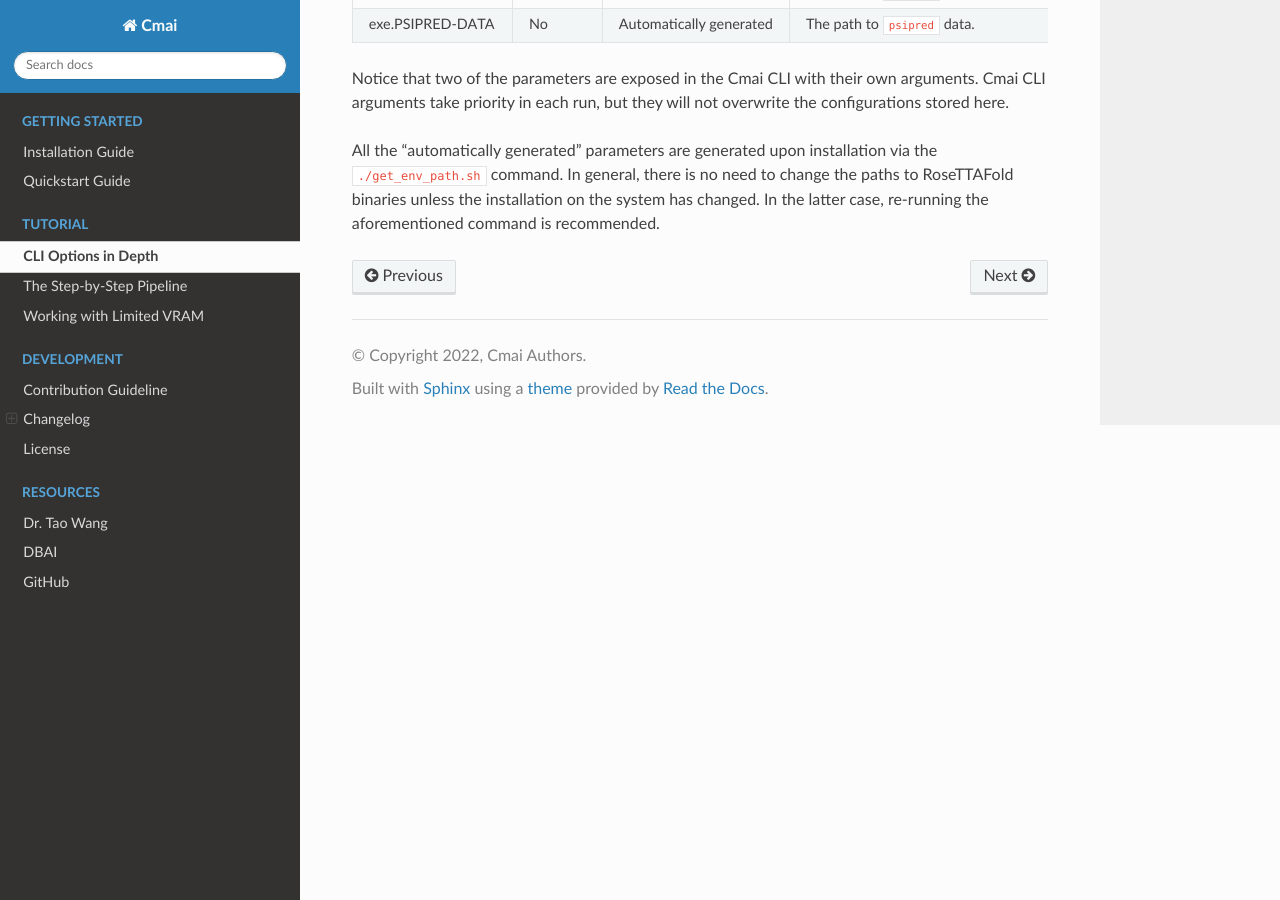
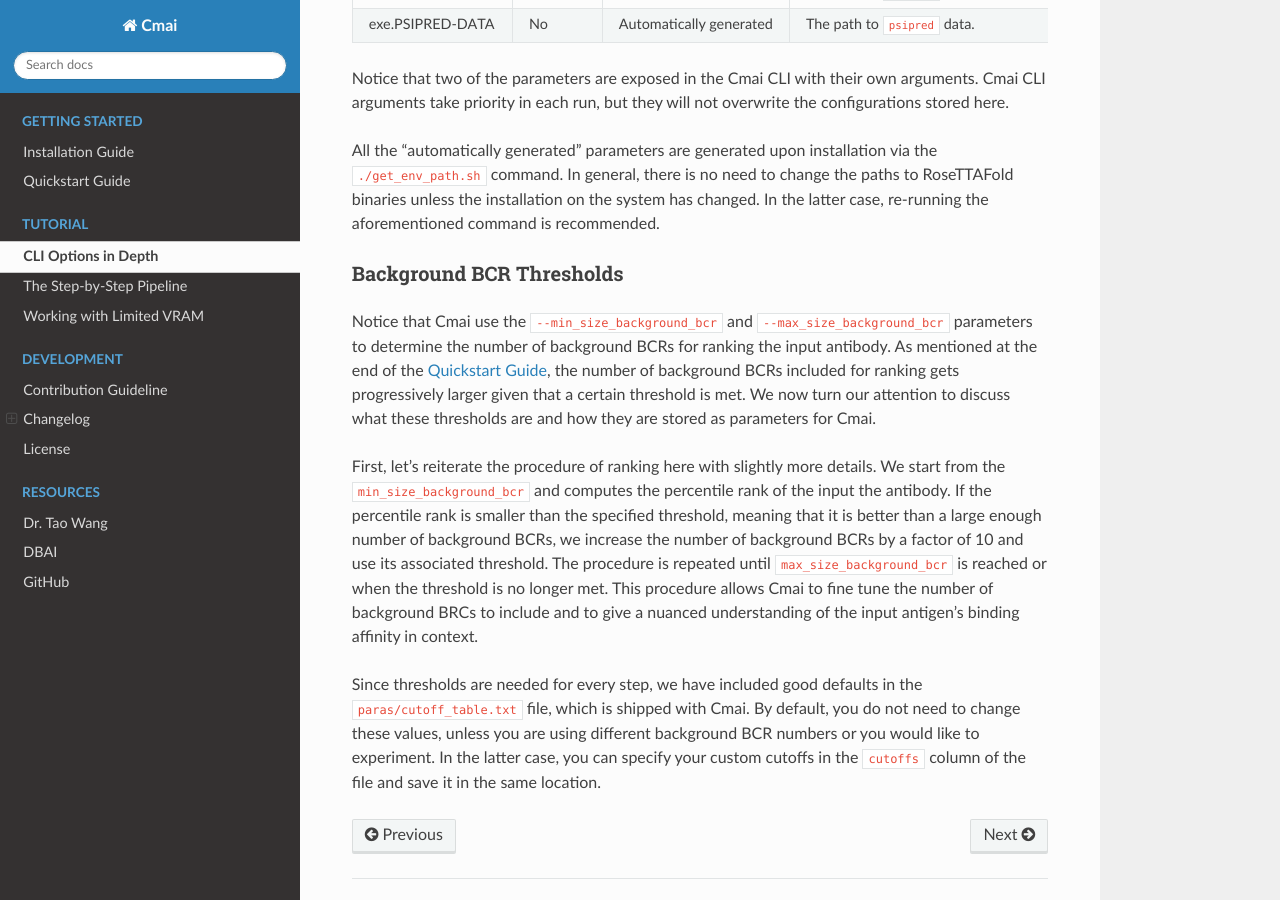
Before and after one commit to ice4prince/Cmai, a Sphinx documentation site: the page built from docs/source/tutorial/cli.rst, in a window 1280 px wide and 900 px high, scrolled down 2349 px. Built offline with Sphinx 7.4.7 and the Read the Docs theme 2.0.0, drawn with Linux system fonts in a browser that asks for light colours.

Commit message:
[Doc] Add details on background BCRs

```diff
--- a/docs/source/tutorial/cli.rst
+++ b/docs/source/tutorial/cli.rst
@@ -99,3 +99,27 @@
 ``./get_env_path.sh`` command. In general, there is no need to change the paths to RoseTTAFold
 binaries unless the installation on the system has changed. In the latter case, re-running
 the aforementioned command is recommended.
+
+Background BCR Thresholds
+--------------------------
+
+Notice that Cmai use the ``--min_size_background_bcr`` and ``--max_size_background_bcr`` parameters
+to determine the number of background BCRs for ranking the input antibody. As mentioned at the end
+of the :doc:`Quickstart Guide <../quickstart>`, the number of background BCRs included for ranking
+gets progressively larger given that a certain threshold is met. We now turn our attention to discuss
+what these thresholds are and how they are stored as parameters for Cmai.
+
+First, let's reiterate the procedure of ranking here with slightly more details.
+We start from the ``min_size_background_bcr`` and computes the percentile rank of the input the
+antibody. If the percentile rank is smaller than the specified threshold, meaning that it is better
+than a large enough number of background BCRs, we increase the number of background BCRs by a factor of 10
+and use its associated threshold. The procedure is repeated
+until ``max_size_background_bcr`` is reached or when the threshold is no longer met. This procedure allows Cmai
+to fine tune the number of background BRCs to include and to give a nuanced understanding
+of the input antigen's binding affinity in context.
+
+Since thresholds are needed for every step, we have included good defaults in the ``paras/cutoff_table.txt``
+file, which is shipped with Cmai. By default, you do not need to change these values, unless you
+are using different background BCR numbers or you would like to experiment. In the latter case,
+you can specify your custom cutoffs in the ``cutoffs`` column of the file and save it in the same
+location.
```
Also changed, not shown: docs/source/quickstart.rst (+19 -15 lines).
